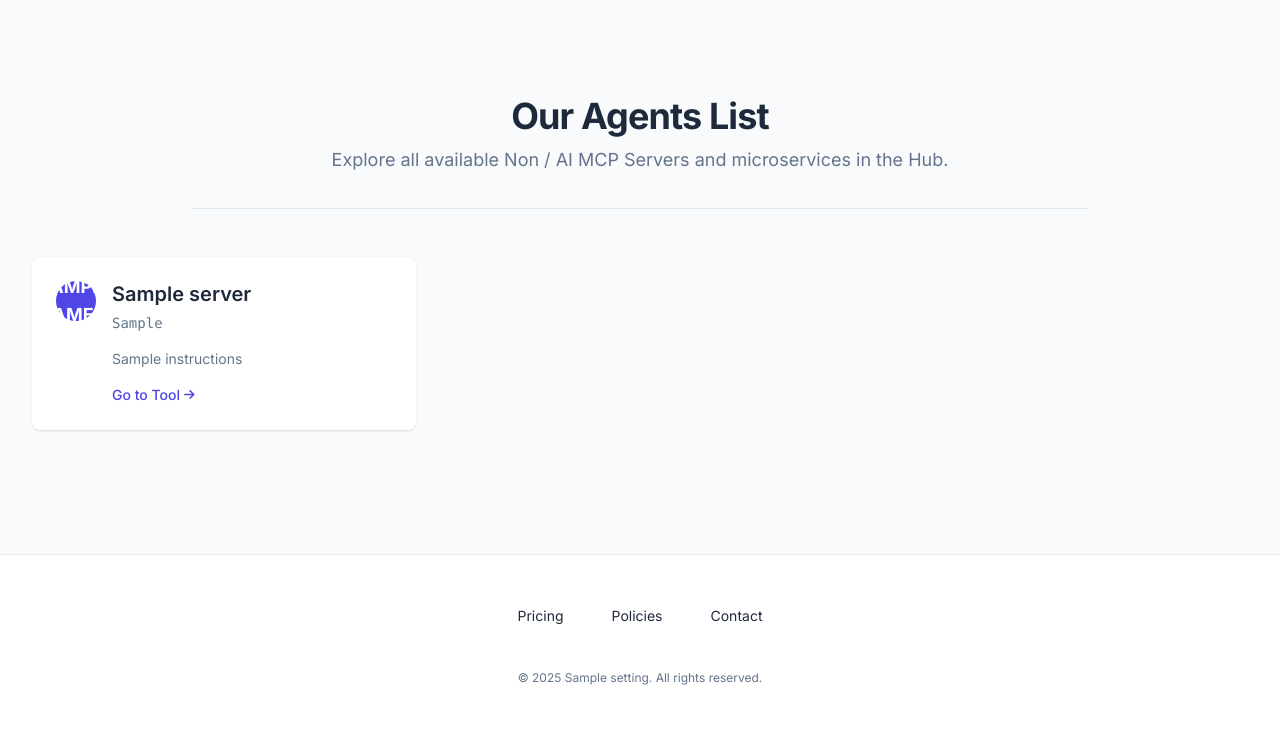
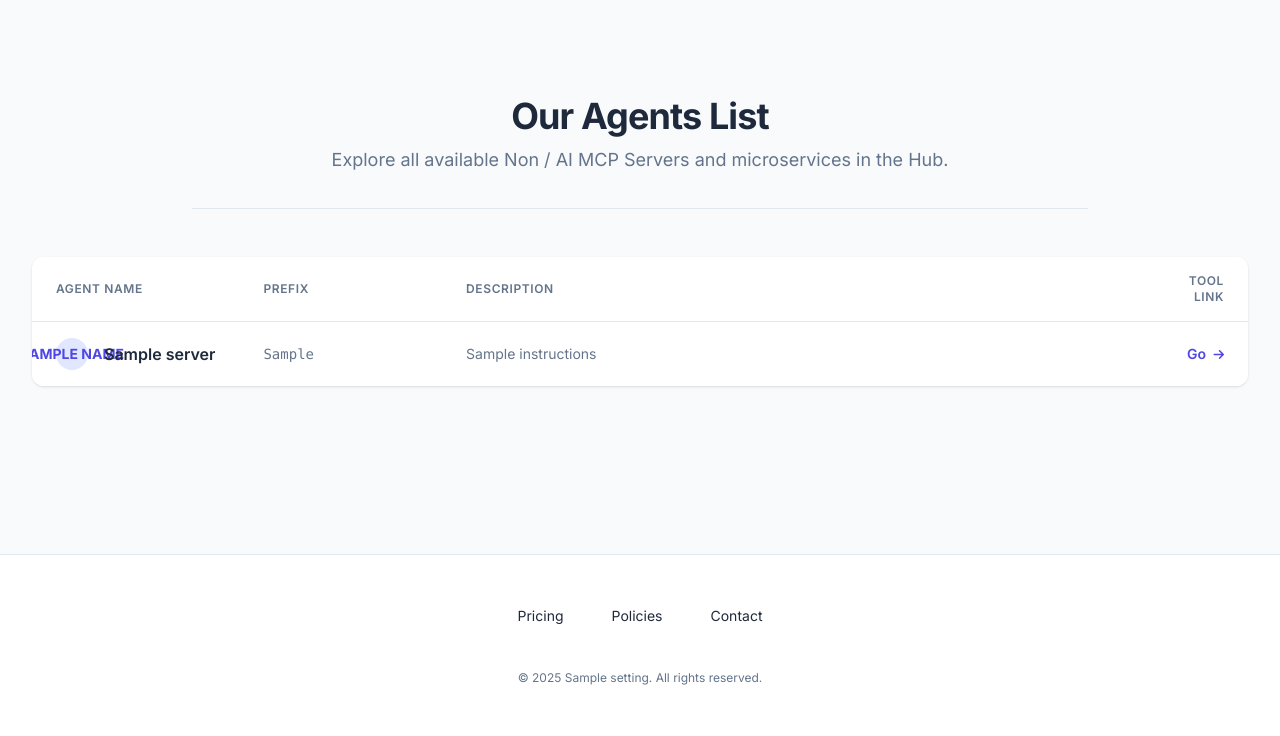
Before and after one commit to isg32/bizniz-fork, a Python web app: template app/templates/agents.html in a window 1280 px wide. Shown: the part 64-800 px from the top of the page. Run offline with Jinja, Linux system fonts and the light colour scheme; the template is opened without the code that fills it: most values are stand-ins (such as "Sample title", 1, 10 or a date in 2020); some libraries are stand-ins or nearby versions.

Commit message:
agentspage: cards -> tables
Signed-off-by: Sapan Gajjar <sapangajjar101105@gmail.com>

```diff
--- a/app/templates/agents.html
+++ b/app/templates/agents.html
@@ -17,62 +17,112 @@
             </p>
         </div>
 
-        <!-- Server List (List Tiles) -->
+        <!-- Server List (Table) -->
+        <div class="mt-12 mx-auto max-w-7xl">
+            {% if available_servers %}
             <div
-            class="mt-12 mx-auto max-w-7xl grid grid-cols-1 md:grid-cols-2 lg:grid-cols-3 gap-8"
-        >
-            {% if available_servers %} {% for server in available_servers %}
-            <!-- List Tile / Card for each server -->
-            <div
-                class="p-6 rounded-lg theme-shadow theme-border theme-surface hover:ring-2 hover:ring-indigo-600 transition duration-200 fade-in"
+                class="overflow-x-auto rounded-xl theme-shadow theme-border"
                 style="background: var(--bg-hero-color)"
             >
-                <div class="flex items-start space-x-4">
-                    <!-- Avatar Placeholder (Leading) -->
+                <table class="min-w-full divide-y theme-border">
+                    <thead
+                        class="sticky top-0"
+                        style="background-color: var(--bg-hero-color)"
+                    >
+                        <tr>
+                            <th
+                                scope="col"
+                                class="px-6 py-4 text-left text-xs font-semibold theme-text-secondary uppercase tracking-wider w-1/4 sm:w-1/6"
+                            >
+                                Agent Name
+                            </th>
+                            <th
+                                scope="col"
+                                class="hidden sm:table-cell px-6 py-4 text-left text-xs font-semibold theme-text-secondary uppercase tracking-wider w-1/6"
+                            >
+                                Prefix
+                            </th>
+                            <th
+                                scope="col"
+                                class="px-6 py-4 text-left text-xs font-semibold theme-text-secondary uppercase tracking-wider"
+                            >
+                                Description
+                            </th>
+                            <th
+                                scope="col"
+                                class="px-6 py-4 text-right text-xs font-semibold theme-text-secondary uppercase tracking-wider w-1/12"
+                            >
+                                Tool Link
+                            </th>
+                        </tr>
+                    </thead>
+                    <tbody
+                        class="divide-y divide-gray-500"
+                        style="background-color: var(--bg-surface)"
+                    >
+                        {% for server in available_servers %}
+                        <tr
+                            class="transition duration-150 hover:bg-slate-50/10 cursor-pointer"
+                            onclick="window.location.href='/tools/{{ server.mount_prefix }}';"
+                        >
+                            <!-- Agent Name (Avatar + Name) -->
+                            <td
+                                class="px-6 py-4 whitespace-nowrap text-sm font-medium"
+                            >
+                                <div class="flex items-center">
                                     <div
-                        class="w-10 h-10 flex-shrink-0 rounded-full bg-indigo-600 text-white flex items-center justify-center font-bold text-lg"
+                                        class="w-8 h-8 flex-shrink-0 rounded-full bg-indigo-100 text-indigo-600 flex items-center justify-center font-bold text-sm mr-4"
                                     >
-                        <!-- Display first letter of the server name -->
                                         {{ server.name[0]|upper }}
                                     </div>
-
-                    <!-- Content Area -->
-                    <div class="flex-grow">
-                        <div class="flex items-start justify-between">
-                            <h2
-                                class="text-xl font-semibold leading-snug"
+                                    <div
+                                        class="text-base font-semibold"
                                         style="color: var(--text-color)"
                                     >
                                         {{ server.name }}
-                            </h2>
                                     </div>
+                                </div>
+                            </td>
 
-                        <p class="mt-1 text-sm font-mono theme-text-secondary">
+                            <!-- Prefix -->
+                            <td
+                                class="hidden sm:table-cell px-6 py-4 whitespace-nowrap text-sm theme-text-secondary font-mono"
+                            >
                                 {{ server.mount_prefix }}
-                        </p>
+                            </td>
 
-                        <p
-                            class="mt-4 text-sm theme-text-secondary line-clamp-4"
+                            <!-- Description -->
+                            <td
+                                class="px-6 py-4 text-sm theme-text-secondary max-w-xs md:max-w-md lg:max-w-xl"
                             >
+                                <p class="line-clamp-2">
                                     {{ server.instructions }}
                                 </p>
+                            </td>
 
-                        <!-- Conceptual link to the agent page using mount_prefix -->
+                            <!-- Tool Link -->
+                            <td
+                                class="px-6 py-4 whitespace-nowrap text-right text-sm font-medium"
+                            >
                                 <a
                                     href="/tools/{{ server.mount_prefix }}"
-                            class="mt-4 inline-flex items-center gap-1 text-sm font-medium hover:text-indigo-500"
+                                    class="text-indigo-600 hover:text-indigo-500 font-semibold"
                                     style="color: var(--accent-color)"
+                                    onclick="event.stopPropagation();"
                                 >
-                            Go to Tool
-                            <i class="fa-solid fa-arrow-right text-xs"></i>
+                                    Go
+                                    <i
+                                        class="fa-solid fa-arrow-right text-xs ml-1"
+                                    ></i>
                                 </a>
+                            </td>
+                        </tr>
+                        {% endfor %}
+                    </tbody>
+                </table>
             </div>
-                </div>
-            </div>
-            {% endfor %} {% else %}
-            <div
-                class="col-span-full text-center p-10 theme-surface theme-border rounded-lg"
-            >
+            {% else %}
+            <div class="text-center p-10 theme-surface theme-border rounded-lg">
                 <p class="theme-text-secondary">
                     No AI servers are currently available.
                 </p>
```
Lines whose indentation alone changed are shown as unchanged.
